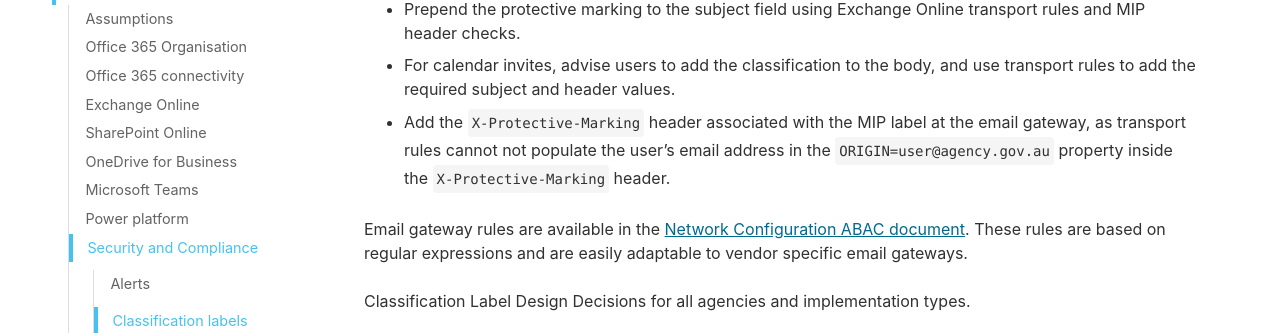
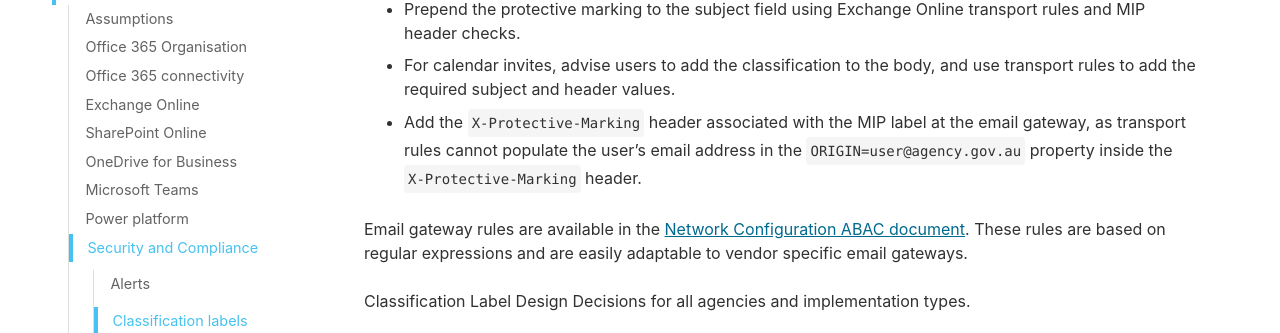
Before and after one commit to ASD-Blueprint/desktop.gov.au, a Jekyll site: the page built from blueprint/office-365.md, in a window 1280 px wide and 900 px high, scrolled down 66439 px. Shown: the part 148-481 px from the top of the window. Built offline with Jekyll 4.4.1, drawn with Linux system fonts in a browser that asks for light colours; comment, search, counter and statistics services are not loaded.

Commit message:
grammatical error
cannot not, removed not.

```diff
--- a/blueprint/office-365.md
+++ b/blueprint/office-365.md
@@ -1259,7 +1259,7 @@
 
 * Prepend the protective marking to the subject field using Exchange Online transport rules and MIP header checks.
 * For calendar invites, advise users to add the classification to the body, and use transport rules to add the required subject and header values.
-* Add the  `X-Protective-Marking` header associated with the MIP label at the email gateway, as transport rules cannot not populate the user's email address in the `ORIGIN=user@agency.gov.au` property inside the `X-Protective-Marking` header.
+* Add the  `X-Protective-Marking` header associated with the MIP label at the email gateway, as transport rules cannot populate the user's email address in the `ORIGIN=user@agency.gov.au` property inside the `X-Protective-Marking` header.
 
 Email gateway rules are available in the [Network Configuration ABAC document](https://www.desktop.gov.au/blueprint/abac/hybrid-network-configuration.html). These rules are based on regular expressions and are easily adaptable to vendor specific email gateways.
 
```
